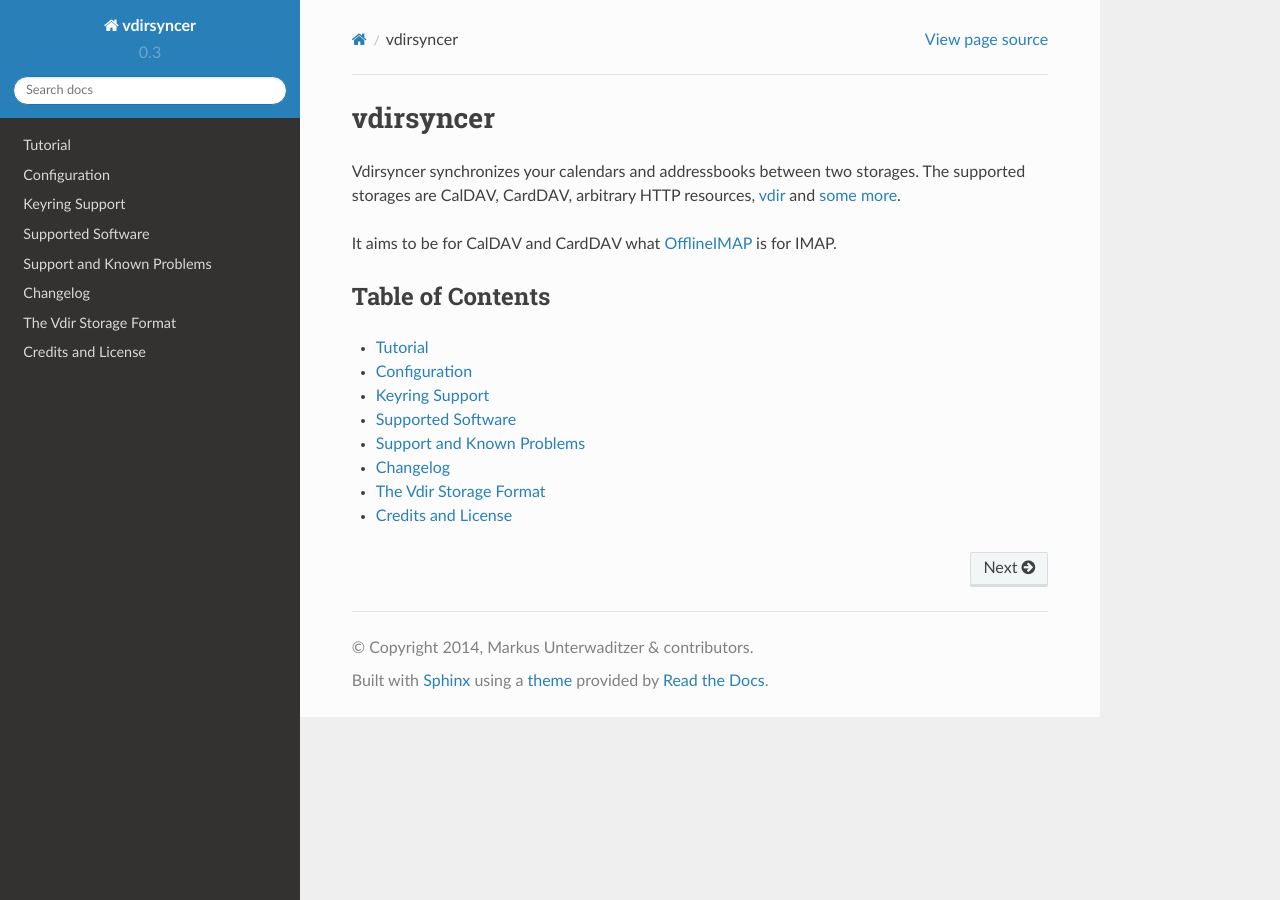
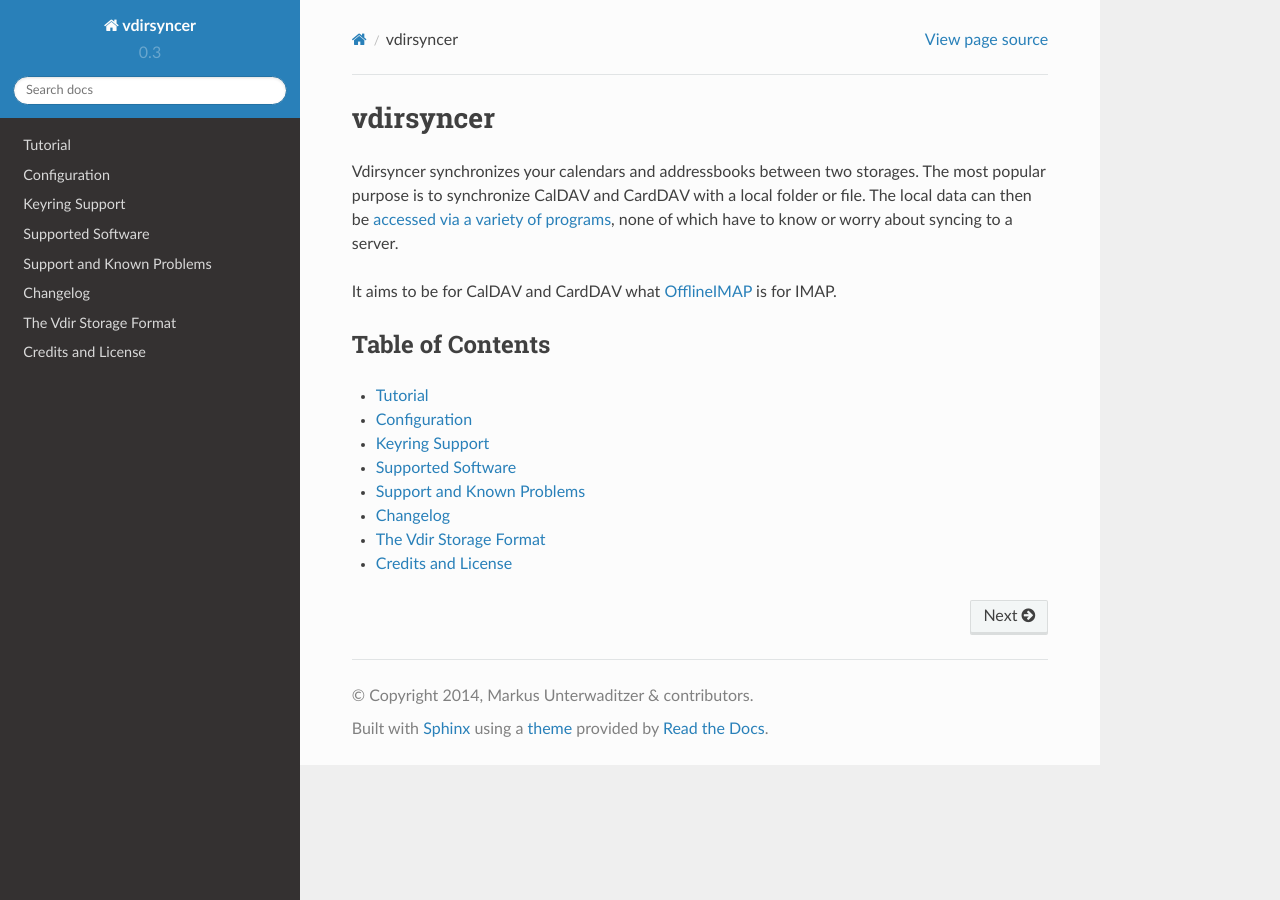
Before and after one commit to pimutils/vdirsyncer, a Sphinx documentation site: the page built from docs/index.rst, in a window 1280 px wide. Built offline with Sphinx 7.4.7 and the Read the Docs theme 2.0.0, drawn with Linux system fonts in a browser that asks for light colours.

Commit message:
Rewrite introductory paragraph

```diff
--- a/docs/index.rst
+++ b/docs/index.rst
@@ -3,8 +3,10 @@
 ==========
 
 Vdirsyncer synchronizes your calendars and addressbooks between two storages.
-The supported storages are CalDAV, CardDAV, arbitrary HTTP resources,
-:doc:`vdir <vdir>` and :ref:`some more <storages>`.
+The most popular purpose is to synchronize CalDAV and CardDAV with a local
+folder or file. The local data can then be :doc:`accessed via a variety of
+programs <supported>`, none of which have to know or worry about syncing to a
+server.
 
 It aims to be for CalDAV and CardDAV what `OfflineIMAP
 <http://offlineimap.org/>`_ is for IMAP.
```
Also changed, not shown: README.rst (+5 -3 lines).
